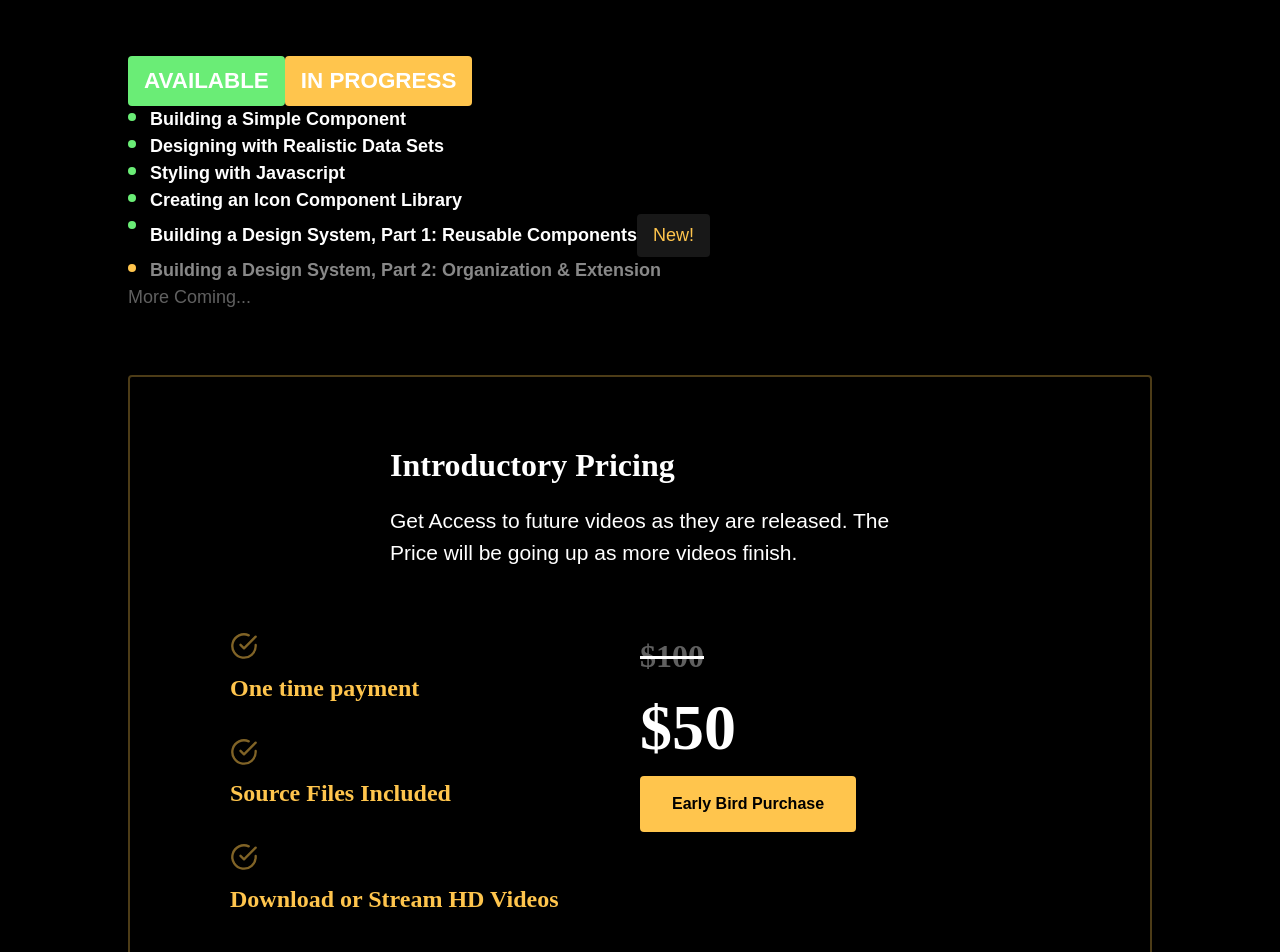
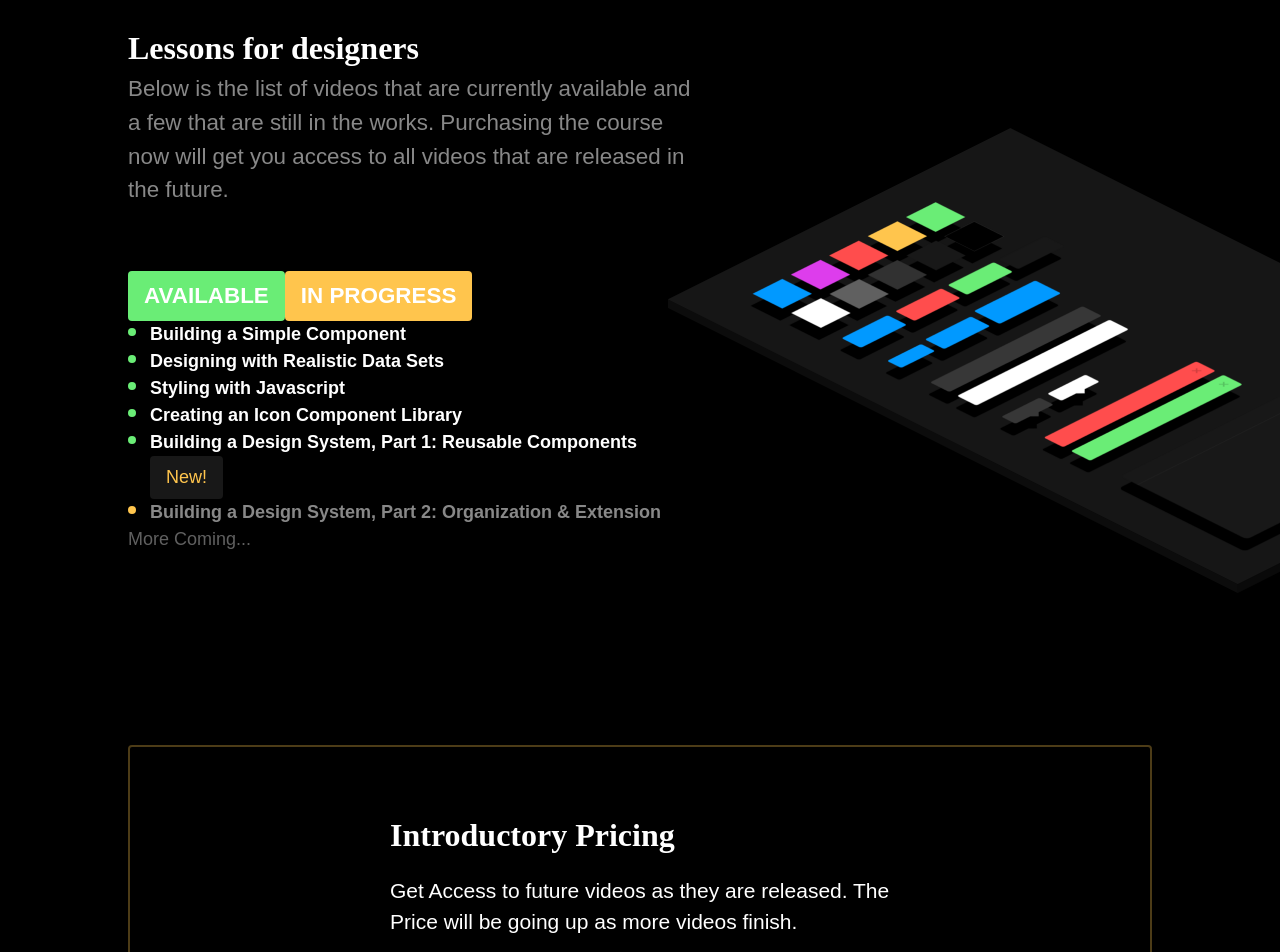
Before and after one commit to philipcdavis/reactfordesign.github.io, a Gatsby site: page / in a window 1280 px wide. Shown: the part 920-1872 px from the top of the page. Built offline with nearby package versions, Linux system fonts and the light colour scheme; Gatsby itself is replaced by a stand-in of ours; a web font is replaced by a local one.

Commit message:
Added a footer

```diff
--- /dev/null
+++ b/src/components/Footer.js
@@ -0,0 +1,23 @@
+import React from 'react'
+import { Text, Heading, Box, Flex, Link } from 'rebass'
+
+const Footer = function(props) {
+  return (
+    <Flex mt={6}>
+      <Box width={[1/2]}>
+        <Text fontSize={3}>
+          Get in Contact:
+          <Link color="white" ml={3} href="mailto:reactfordesign@gmail.com?subject=Question for you...">Email</Link>
+          <Link color="white" ml={3} href="https://twitter.com/philipcdavis">Twitter</Link>
+        </Text>
+      </Box>
+
+      <Box width={[1/2]}>
+        <Text textAlign="right" fontSize={3}>Created by Philip Davis</Text>
+      </Box>
+
+    </Flex>
+  )
+};
+
+export default Footer;
--- a/src/components/PurchaseCard.js
+++ b/src/components/PurchaseCard.js
@@ -19,14 +19,14 @@ const PurchaseCard = function(props) {
         </Text>
       </Box>
       <Flex>
-        <Box width="50%">
+        <Box width="60%" pt={2}>
           <PurchasePoint>One time payment</PurchasePoint>
           <PurchasePoint>Source Files Included</PurchasePoint>
           <PurchasePoint>Download or Stream HD Videos</PurchasePoint>
         </Box>
-        <Box align="center" width="50%">
-          <Strikethrough fontSize="5" color={color.gray1}>$100</Strikethrough>
-          <Heading fontSize="7" color="white">$50</Heading>
+        <Box align="center" width="40%">
+          <Strikethrough mt={0} fontSize="4" color={color.gray1}>$100</Strikethrough>
+          <Heading lineHeight={1} mb={3} fontSize="7" color="white">$50</Heading>
           <BtnRainbow as={OutboundLink} href="https://gumroad.com/l/reactfordesign" target="_blank">Early Bird Purchase</BtnRainbow>
         </Box>
       </Flex>
--- a/src/components/PurchasePoint.js
+++ b/src/components/PurchasePoint.js
@@ -10,14 +10,27 @@ const PurchasePoint = function(props) {
   return (
     <Box>
       <StyledCheck size={28} />
-      <RainbowHeading mb={4} fontSize={[4]}>{props.children}</RainbowHeading>
+      <StyledHeading mb={4} fontSize={[4]}>{props.children}</StyledHeading>
     </Box>
   )
 };
 
 const StyledCheck = styled(CheckCircle)`
-  animation: ${colorChange("stroke")} 10s infinite alternate;
-  opacity: 0.5;
+  & path {
+    animation: ${colorChange("stroke", 0.4)} 10s infinite alternate;
+  }
+
+  & polyline {
+    animation: ${colorChange("stroke")} 10s infinite alternate;
+  }
+
+  display: inline-block;
+`
+
+const StyledHeading = styled(RainbowHeading)`
+  position: relative;
+  top: -6px;
+  left: 10px;
   display: inline-block;
 `
 
--- /dev/null
+++ b/src/components/Videos.js
@@ -0,0 +1,35 @@
+import React from 'react'
+import styled from 'styled-components'
+import { Box, Heading, Text, Flex, Image } from 'rebass'
+import ProgressList from '../components/ProgressList'
+import DesignSystemImage from '../images/design-system.png'
+
+const Videos = function(props) {
+  return (
+    <FlexContainer px={6} py={5}>
+      <Box mt={4} width={["580px"]}>
+        <Heading color="white" fontSize={5}>Lessons for designers</Heading>
+        <Text>Below is the list of videos that are currently available and a few that are still in the works. Purchasing the course now will get you access to all videos that are released in the future.</Text>
+        <ProgressList my={5}/>
+      </Box>
+
+      <FloaterImage src={DesignSystemImage} alt="Image of Design Systems" />
+
+    </FlexContainer>
+  )
+}
+
+const FlexContainer = styled(Flex)`
+  position: relative;
+  overflow: hidden;
+  max-width: 100%;
+`
+
+const FloaterImage = styled(Image)`
+  position: absolute;
+  right: -300px;
+  top: 200px;
+  width: 912px;
+`
+
+export default Videos;
--- a/src/pages/index.js
+++ b/src/pages/index.js
@@ -5,6 +5,8 @@ import Nav from '../components/Nav'
 import Intro from '../components/Intro'
 import ProgressList from '../components/ProgressList'
 import PurchaseCard from '../components/PurchaseCard'
+import Videos from '../components/Videos'
+import Footer from '../components/Footer'
 import { BtnRainbow } from '../components/Button'
 import { P, RainbowHr } from '../components/Text'
 import { OutboundLink } from 'gatsby-plugin-google-analytics'
@@ -23,11 +25,11 @@ const IndexPage = () => (
         <Intro />
       </Box>
       <RainbowHr />
+      <Videos />
       <Box px={6} py={5}>
-        <ProgressList my={5}/>
         <PurchaseCard />
+        <Footer />
       </Box>
-
     </Layout>
   </React.Fragment>
 )
```
Also changed, not shown: src/images/design-system.png (added).
